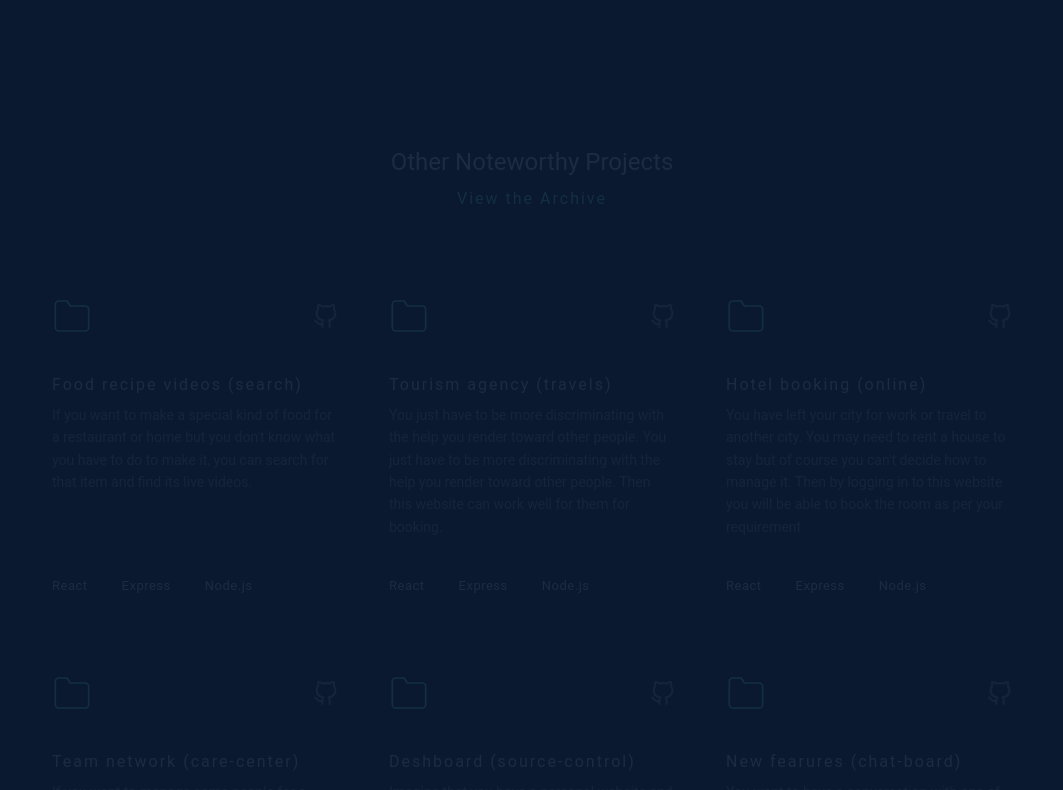
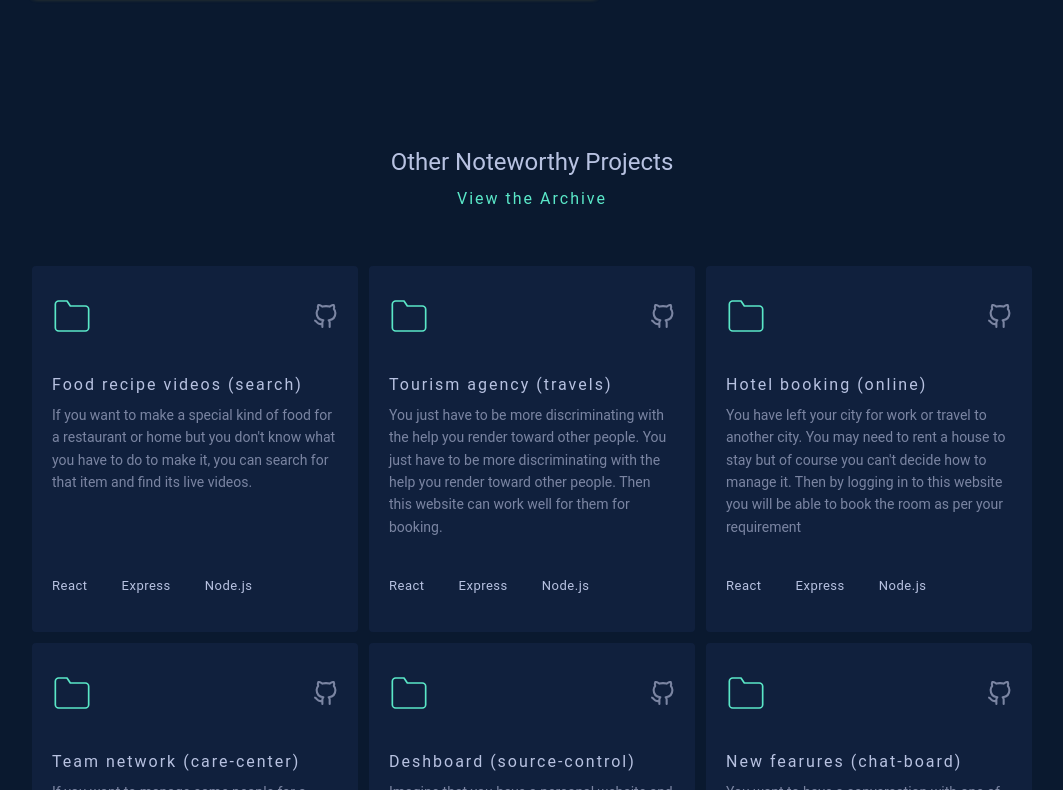
Before and after one commit to simons-devtools/simonhemrom, a Next.js app: page / in a window 1280 px wide. Shown: the part 3211-4001 px from the top of the page, without its empty margins (116-1179 px from the left). Built offline with nearby package versions, Linux system fonts and the light colour scheme.

Commit message:
updated the compon data and styles

```diff
--- a/compons/contactme.js
+++ b/compons/contactme.js
@@ -4,7 +4,7 @@ import styled from "styled-components";
 const StyledContact = styled.section`
   width: 1000px;
   margin: 0px auto;
-  padding: 150px 250px;
+  padding: 180px 250px;
   text-align: center;
   .contact-heading {
     .heading-one {
--- a/compons/projects.js
+++ b/compons/projects.js
@@ -15,7 +15,7 @@ const StyledProjects = styled.div`
   }
 
   .project-container {
-    margin-top: 44px;
+    margin: 44px 0px;
     ${({ theme }) => theme.mixins.flexBetween}
     flex-wrap: wrap;
     .project-wrapper {
@@ -62,6 +62,13 @@ const StyledProjects = styled.div`
       }
     }
   }
+
+  .project-btn {
+    text-align: center;
+    a {
+      ${({ theme }) => theme.mixins.smallButton}
+    }
+  }
 `;
 
 export default function Projects() {
@@ -106,6 +113,16 @@ export default function Projects() {
             )
           )}
       </div>
+
+      <div className="project-btn">
+        <a
+          href="https://github.com/simonsinfo"
+          target="_blank"
+          rel="noopenner noreferrer"
+        >
+          Show More Projects
+        </a>
+      </div>
     </StyledProjects>
   );
 }
--- a/layout/layout.js
+++ b/layout/layout.js
@@ -11,7 +11,7 @@ export default function Layout({ children, location }) {
   const [isActive, setIsActive] = React.useState(true);
   setTimeout(() => {
     setIsActive(false);
-  }, 5000);
+  }, 3000);
 
   return (
     <Fragment>
--- a/styles/mixins.js
+++ b/styles/mixins.js
@@ -175,7 +175,7 @@ const mixins = {
   `,
 
   fadeInAll: css`
-    animation: ${fadein} 5s both;
+    animation: ${fadein} 4s both;
   `,
 };
 
```
